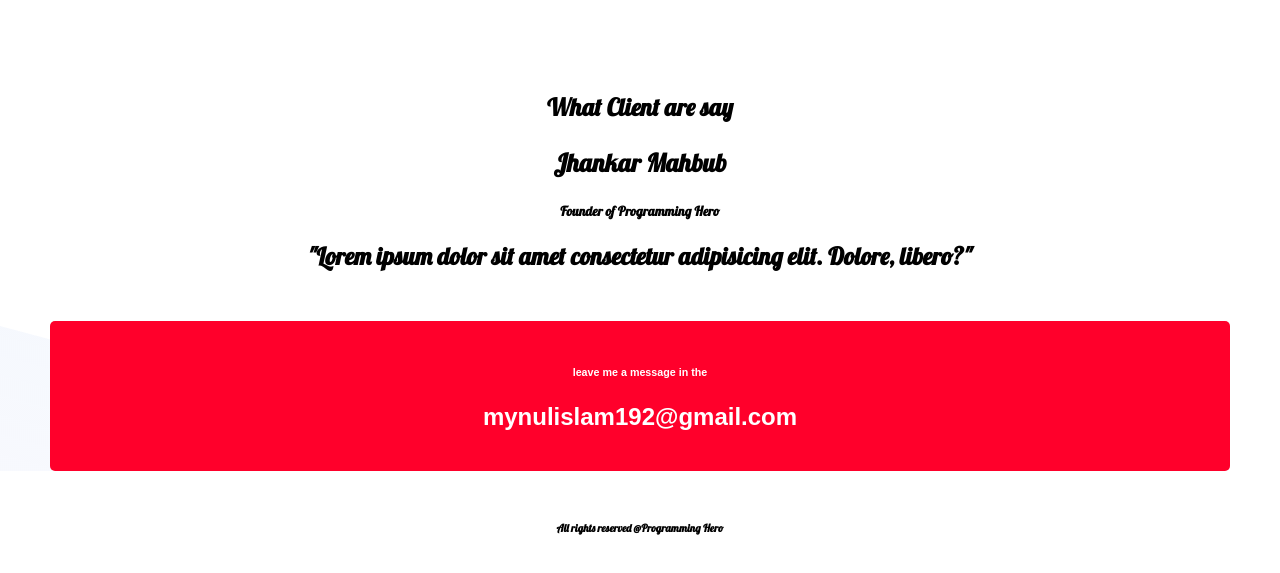
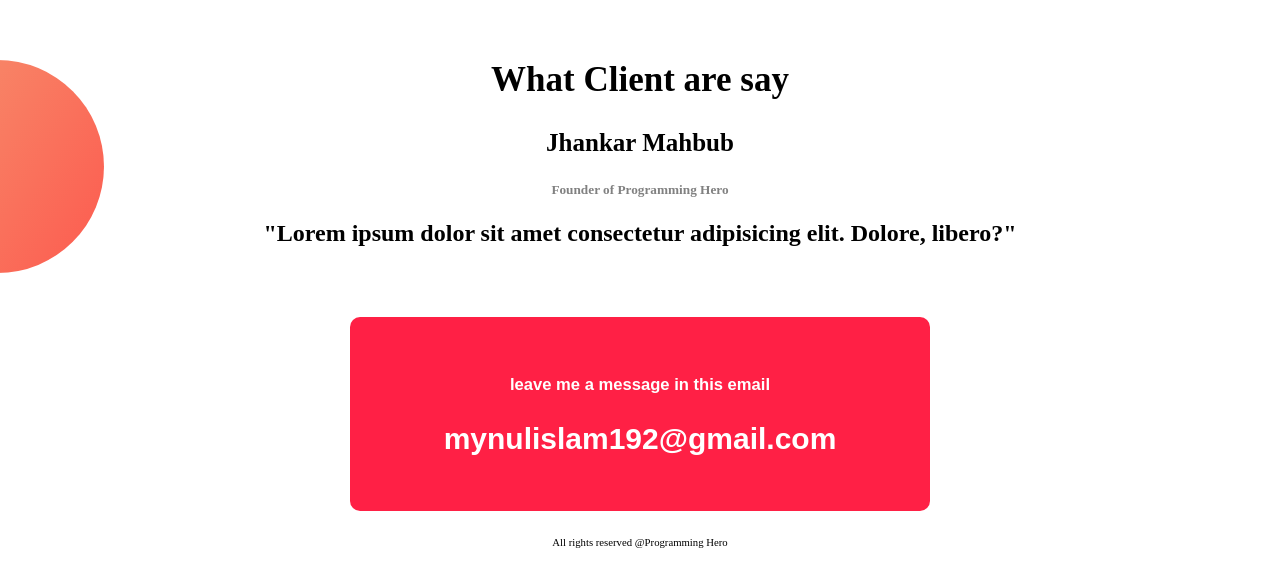
Before and after one commit to mynulislam192/Portfolio-of-Mynul, a plain HTML site: page index.html in a window 1280 px wide. Shown: the part 2334-2907 px from the top of the page. Drawn offline with nearby package versions, Linux system fonts and the light colour scheme; a web font is replaced by a local one.

Commit message:
all complete

```diff
--- a/index.html
+++ b/index.html
@@ -8,7 +8,7 @@
     <title>Mynul's Portfolio</title>
     <link rel="preconnect" href="https://fonts.googleapis.com">
     <link rel="preconnect" href="https://fonts.gstatic.com" crossorigin>
-    <link href="https://fonts.googleapis.com/css2?family=EB+Garamond:ital@0;1&family=Lobster&display=swap" rel="stylesheet">
+    <link href="https://fonts.googleapis.com/css2?family=Source+Serif+Pro:ital,wght@0,200;0,300;0,400;0,600;0,700;1,200&display=swap" rel="stylesheet">
 
     <link rel="stylesheet" href="style.css">
 
@@ -48,10 +48,11 @@
         <div class="half-width">
             <h1>Biography</h1>
             <p>
-                I am a web developer and AutoCad designer. I study in BSMRMU,Department of Naval Architecture and Offshore Engineering. Lorem, ipsum dolor sit amet consectetur adipisicing elit. Adipisci at ab ratione? Assumenda veritatis deserunt voluptatibus soluta.
-                Cumque aperiam consectetur animi similique quos ipsam, hic, quasi minus repudiandae vitae, mollitia excepturi facilis fugiat qui. Unde enim hic harum similique dolorum. Non delectus ut ipsum expedita dolores voluptatum eligendi ad cupiditate
-                quaerat! Magni harum laudantium perspiciatis corporis earum, architecto quibusdam. Fuga repellat rerum, veritatis repellendus dolorem hic molestias quia modi inventore, facilis eos delectus sapiente voluptas quis libero! Animi beatae dolorum
-                libero quo, reprehenderit error molestiae fugiat, temporibus nemo vero ducimus non. Sint ipsum iste voluptates nesciunt dolorum culpa ullam voluptatibus.
+                Lorem ipsum dolor sit amet consectetur adipisicing elit. Alias non quibusdam quo explicabo numquam suscipit excepturi atque cupiditate optio, aspernatur architecto odio sed voluptatibus distinctio inventore sint quam voluptatum quasi culpa reiciendis
+                est! Consequuntur nisi ducimus recusandae odio saepe deserunt perspiciatis voluptas, obcaecati omnis consectetur sint, aut nesciunt sequi mollitia blanditiis quam vitae eligendi! Vitae eius, minima facere, voluptate architecto debitis
+                unde dolor labore, harum consequuntur non enim facilis? Optio consequuntur quibusdam voluptates fuga est delectus eum harum necessitatibus nostrum, deleniti unde aspernatur eligendi labore perferendis. Voluptate totam natus, nam, adipisci,
+                ad obcaecati magnam deserunt ipsa ipsum eos sit voluptates voluptatibus unde id cumque quisquam laborum eligendi. Voluptatem quibusdam exercitationem consectetur. Et, repellat accusantium distinctio voluptates sint voluptatibus praesentium,
+                dolores voluptate repudiandae libero ex atque adipisci nulla inventore modi, minima sed quo est quae! Ea id nesciunt laudantium aliquid, sed corrupti quis iusto omnis exercitationem dolorum accusantium, quasi veniam delectus!
             </p>
             <a target="_blank" class="link-button" href="https://www.linkedin.com/in/mynulislamhridoy/">Download Resume</a>
         </div>
@@ -72,26 +73,37 @@
     </section>
 
     <!--/*here problem */-->
+
+
+    <section class="main-footer">
+
         <section class="footer">
-        <h2>What Client are say</h2>
+
+            <div class="top-footer">
+                <h2 class="client-say">What Client are say</h2>
 
                 <h3>
                     Jhankar Mahbub
                 </h3>
                 <h5>Founder of Programming Hero</h5>
                 <h2>"Lorem ipsum dolor sit amet consectetur adipisicing elit. Dolore, libero?"</h2>
-        <div class="mailing">
-            <h6> leave me a message in the</h6>
+            </div>
+
+            <div id="mailing">
+                <h5> leave me a message in this email</h5>
                 <h2> mynulislam192@gmail.com</h2>
             </div>
         </section>
 
 
+
         <footer>
-        <h6>
-            All rights reserved @Programming Hero
-        </h6>
+            <h6> All rights reserved @Programming Hero </h6>
         </footer>
+    </section>
+
+
+
 
 
 
--- a/style.css
+++ b/style.css
@@ -1,5 +1,5 @@
 body {
-    font-family: 'Lobster', cursive;
+    font-family: 'Source Serif Pro', serif;
     margin: 0;
     /*font-family: 'EB Garamond', serif;*/
 }
@@ -15,6 +15,7 @@ h1 {
 
 h3 {
     font-size: 25px;
+    text-align: center;
 }
 
 p {
@@ -63,7 +64,7 @@ h2 {
 }
 
 .latest-work {
-    background-image: url(images/latest-work-bg.png);
+    background-image: url(images/exp-bg.png);
     background-repeat: no-repeat;
 }
 
@@ -73,22 +74,40 @@ h3 {
 
 h5 {
     text-align: center;
+    color: rgb(129, 129, 129);
+}
+
+#mailing h5 {
+    text-align: center;
+    color: white;
 }
 
 h6 {
     text-align: center;
+    font-weight: 400;
 }
 
-.footer {
-    background-image: url(images/footer-bg.png);
+.main-footer {
+    background-image: url(images/exp-bg.png);
     background-repeat: no-repeat;
 }
 
-.mailing {
-    margin: 50px;
-    padding: 20Px;
-    border-radius: 5px;
+.top-footer {
+    margin-bottom: 70px;
+}
+
+#mailing {
+    padding: 30px;
+    margin-left: 350px;
+    margin-right: 350px;
+    border-radius: 10px;
     color: white;
+    font-size: 20px;
     font-family: sans-serif;
-    background-color: rgb(255, 0, 43);
+    background-color: rgb(255, 32, 69);
 }
+
+.client-say {
+    text-align: center;
+    font-size: 35px;
+}
```
Also changed, not shown: images/exp-bg.png (added), images/image-bus-bsmrmu.jpg (added). Lines whose indentation alone changed are shown as unchanged.
